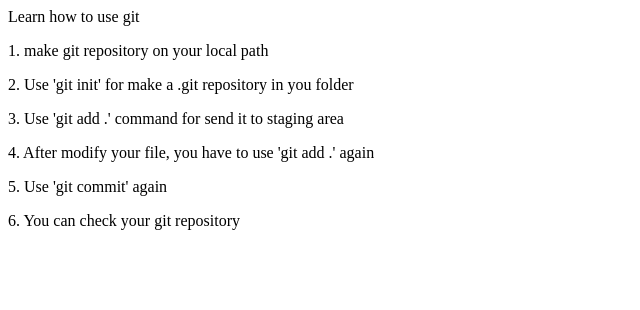
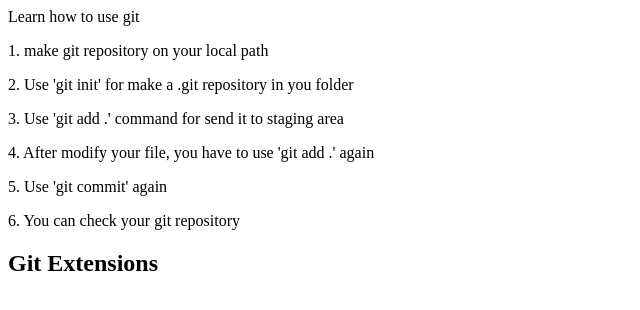
Before and after one commit to cindycho0423/LearnGit, a plain HTML site: page index.html in a window 1280 px wide. Shown: the whole page, without its empty margins (0-640 px from the left). Drawn offline with Linux system fonts and the light colour scheme.

Commit message:
Amend another_branch index.html

```diff
--- a/index.html
+++ b/index.html
@@ -16,5 +16,7 @@
             <p>5. Use 'git commit' again</p>
             <p>6. You can check your git repository</p>
         </main>
+
+        <h2>Git Extensions</h2>
     </body>
 </html>
```
